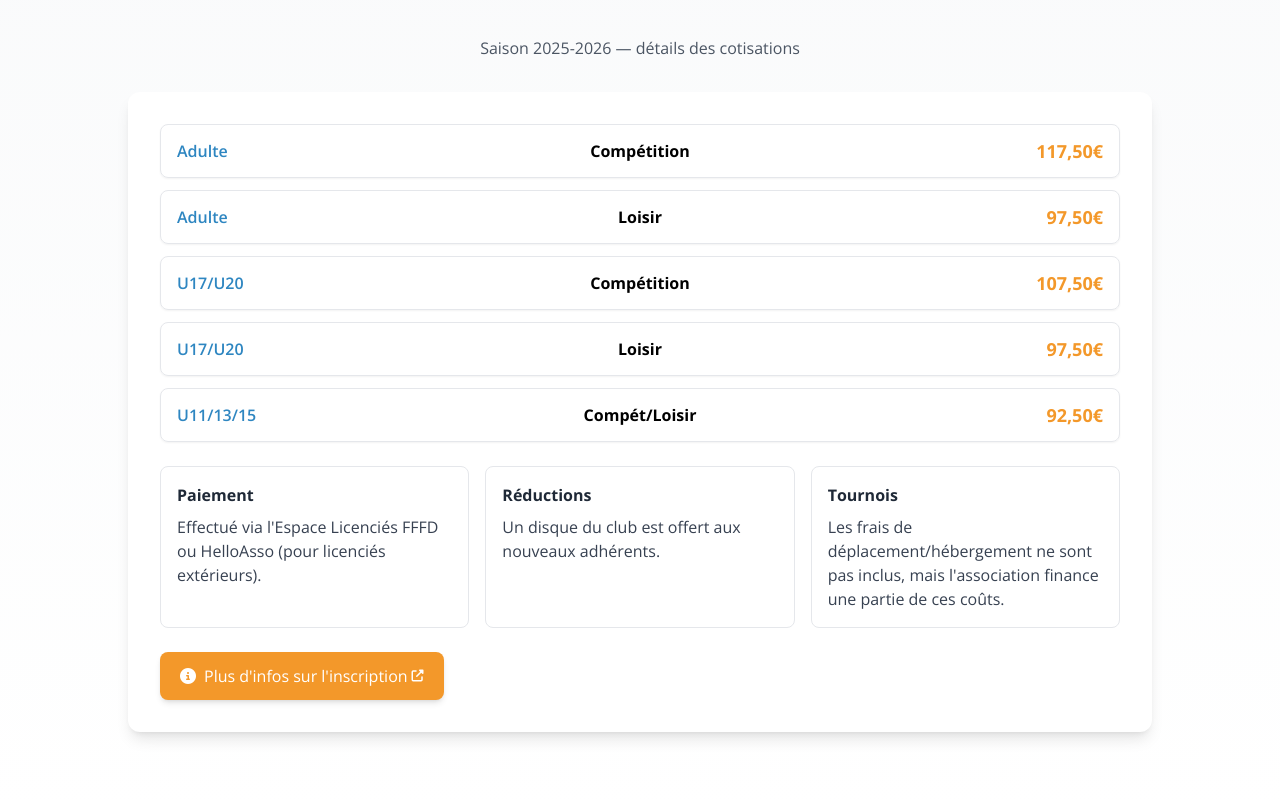
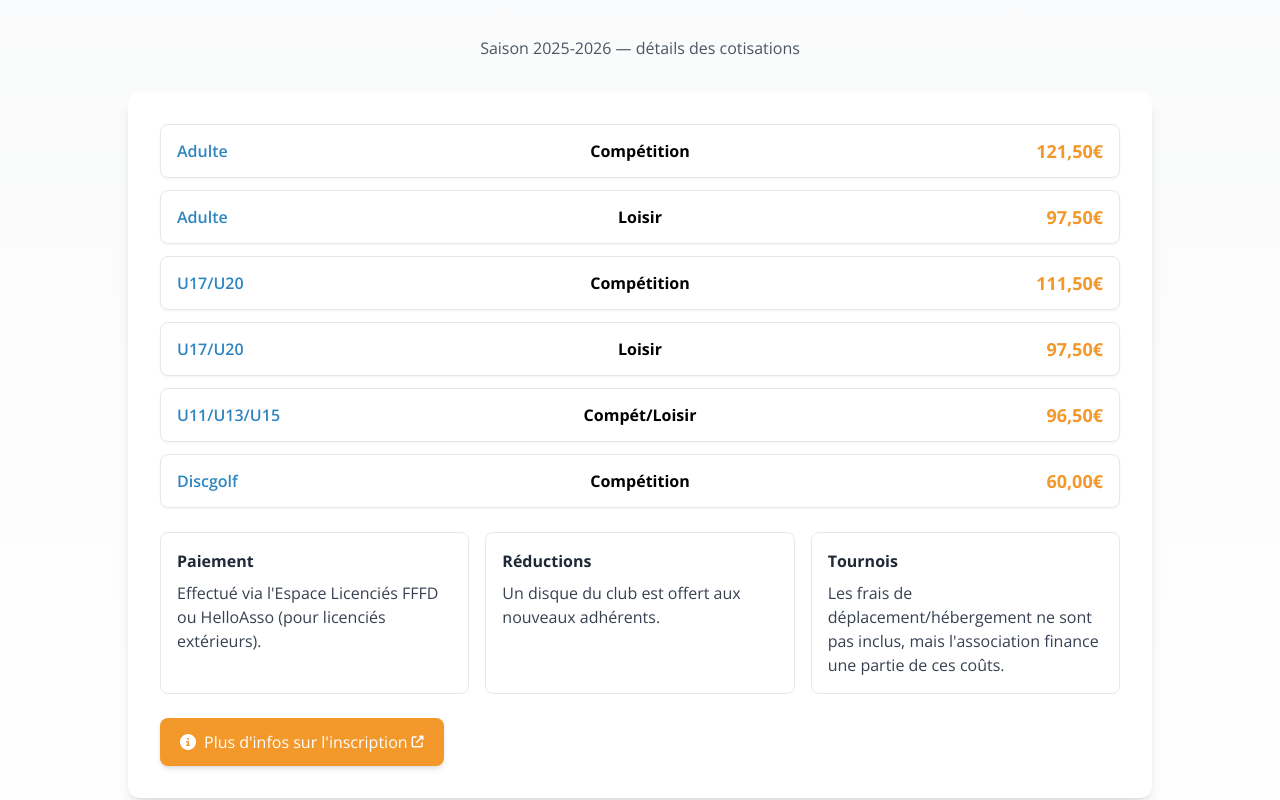
Before and after one commit to mtaek/ultimate-aigles-begles-web, a React (Vite) app in the folder react-app/: page /#accueil in a window 1280 px wide. Shown: the part 5200-6000 px from the top of the page. Built offline with nearby package versions, Linux system fonts and the light colour scheme; no server answers.

Commit message:
Refactor code structure for improved readability and maintainability

```diff
--- a/react-app/src/App.tsx
+++ b/react-app/src/App.tsx
@@ -114,8 +114,8 @@ const AppLayout: React.FC<{
           <Tarifs />
           <Calendrier />
           <HarpiesPreview />
+          <Avis />
           <Contact />
-          <Avis />
           <Actualites />
           <FAQ />
         </>} />
--- a/react-app/src/components/Contact.tsx
+++ b/react-app/src/components/Contact.tsx
@@ -552,7 +552,7 @@ const Contact: React.FC = () => {
               </div>
               <div className="text-center">
                 <div className="font-semibold text-gray-800 text-lg mb-2">Email</div>
-                <a href="#" onClick={copyEmail} className="text-blue-500 text-sm hover:underline cursor-pointer">
+                <a href="#" onClick={copyEmail} title="Copier l'email" className="text-blue-500 text-sm hover:underline cursor-pointer">
                   {copied ? 'Email copié !' : displayEmail()}
                 </a>
               </div>
--- a/react-app/src/components/FAQ.tsx
+++ b/react-app/src/components/FAQ.tsx
@@ -30,11 +30,15 @@ const FAQ: React.FC = () => {
     },
     {
       question: "Participez-vous à des compétitions ?",
-      answer: "Oui ! Le club participe à des compétitions régionales et nationales tout au long de la saison. Nous avons des équipes en championnat outdoor/extérieur, indoor/intérieur et beach/sable. Consultez notre palmarès pour voir nos résultats."
+      answer: "Oui ! Le club participe à des compétitions régionales et nationales tout au long de la saison. Nous avons des équipes en championnat outdoor/extérieur, indoor/intérieur et beach/sable."
     },
     {
       question: "Qu'est-ce que le tournoi des Harpies ?",
       answer: "Les Harpies est notre tournoi annuel 100% féminin en salle. C'est un événement convivial qui rassemble les meilleures équipes féminines de la région. Plus d'infos dans la section dédiée."
+    },
+    {
+      question: "Proposez-vous du Discgolf ?",
+      answer: "Oui ! Le club propose également une section Discgolf en compétition. Le Discgolf est un sport de précision où l'on lance des disques vers des cibles (corbeilles) sur un parcours. Une licence compétition Discgolf est disponible."
     }
   ];
 
@@ -46,8 +50,8 @@ const FAQ: React.FC = () => {
     if (lower.includes('horaire') || lower.includes("entraînement")) {
       return { href: '/#entrainements', label: 'Voir les entraînements' };
     }
-    if (lower.includes('palmarès') || lower.includes('compétition')) {
-      return { href: '/palmares', label: 'Voir le palmarès' };
+    if (lower.includes('compétition')) {
+      return { href: '/#calendrier', label: 'Voir le calendrier' };
     }
     if (lower.includes('harpies')) {
       return { href: '/#harpies', label: 'Découvrir les Harpies' };
--- a/react-app/src/components/Footer.tsx
+++ b/react-app/src/components/Footer.tsx
@@ -31,8 +31,7 @@ const Footer: React.FC<FooterProps> = ({ onOpenCookieSettings }) => (
             <a href="/#avis">Avis</a>
             <a href="/#actualites">Actualités</a>
             <a href="/#faq">FAQ</a>
-            <a href="/palmares">Palmarès</a>
-            <a href="/quiz">Quiz 🥏</a>
+            <a href="/quiz">Quiz</a>
             <a href="https://www.helloasso.com/associations/ultimate-begles/boutiques/boutique-des-aigles-de-begles" target="_blank" rel="noopener noreferrer">
               Boutique <i className="fas fa-external-link-alt text-xs ml-1" />
             </a>
@@ -75,22 +74,25 @@ const Footer: React.FC<FooterProps> = ({ onOpenCookieSettings }) => (
 
           {/* Partenaires */}
           <div className="flex flex-wrap items-center gap-6">
-            <a href="https://www.zulip.com/" target="_blank" rel="noopener noreferrer" className="hover:opacity-80 transition">
+            <a href="https://www.lagrandebouche.fr/" target="_blank" rel="noopener noreferrer" title="La Grande Bouche" className="hover:opacity-80 transition">
+              <img src="/images/partenaires/Logo-LaGrandBouche.svg" alt="La Grande Bouche" className="h-8 w-auto object-contain bg-white p-1" loading="lazy" />
+            </a>
+            <a href="https://www.zulip.com/" target="_blank" rel="noopener noreferrer" title="Zulip" className="hover:opacity-80 transition">
               <img src="/images/partenaires/zulip.png" alt="Zulip" className="h-8 w-auto object-contain" loading="lazy" />
             </a>
-            <a href="https://www.gironde.fr/" target="_blank" rel="noopener noreferrer" className="hover:opacity-80 transition">
+            <a href="https://www.gironde.fr/" target="_blank" rel="noopener noreferrer" title="Département de la Gironde" className="hover:opacity-80 transition">
               <img src="/images/partenaires/logo-gironde.png" alt="Département de la Gironde" className="h-8 w-auto object-contain" loading="lazy" />
             </a>
-            <a href="https://www.begles.fr/" target="_blank" rel="noopener noreferrer" className="hover:opacity-80 transition">
+            <a href="https://www.begles.fr/" target="_blank" rel="noopener noreferrer" title="Ville de Bègles" className="hover:opacity-80 transition">
               <img src="/images/partenaires/logo-ville-begles.jpg" alt="Ville de Bègles" className="h-8 w-auto object-contain" loading="lazy" />
             </a>
-            <a href="https://liguenouvelle-aquitaine.ffdisque.fr/" target="_blank" rel="noopener noreferrer" className="hover:opacity-80 transition">
+            <a href="https://liguenouvelle-aquitaine.ffdisque.fr/" target="_blank" rel="noopener noreferrer" title="Ligue Flying Disc de Nouvelle-Aquitaine" className="hover:opacity-80 transition">
               <img src="/images/partenaires/LFDNA.png" alt="Ligue Flying Disc de Nouvelle-Aquitaine" className="h-8 w-auto object-contain" loading="lazy" />
             </a>
-            <a href="https://www.ffdf.fr/" target="_blank" rel="noopener noreferrer" className="hover:opacity-80 transition">
+            <a href="https://www.ffdf.fr/" target="_blank" rel="noopener noreferrer" title="Fédération Flying Disc France" className="hover:opacity-80 transition">
               <img src="/images/partenaires/FFDF.png" alt="Fédération Flying Disc France" className="h-8 w-auto object-contain" loading="lazy" />
             </a>
-            <a href="https://www.creditmutuel.fr/" target="_blank" rel="noopener noreferrer" className="hover:opacity-80 transition">
+            <a href="https://www.cmso.com/" target="_blank" rel="noopener noreferrer" title="Crédit Mutuel du Sud-Ouest" className="hover:opacity-80 transition">
               <img src="/images/partenaires/credit-mutuel-du-sud-ouest.jpg" alt="Crédit Mutuel du Sud-Ouest" className="h-8 w-auto object-contain" loading="lazy" />
             </a>
           </div>
--- a/react-app/src/components/Tarifs.tsx
+++ b/react-app/src/components/Tarifs.tsx
@@ -7,11 +7,12 @@ const Tarifs: React.FC = () => {
   const startYear = currentMonth >= 8 ? currentYear : currentYear - 1;
   const seasonLabel = `${startYear}-${startYear + 1}`;
   const rows = [
-    { categorie: 'Adulte', type: 'Compétition', fffd: 58, assurance: 4.5, association: 55 },
-    { categorie: 'Adulte', type: 'Loisir', fffd: 38, assurance: 4.5, association: 55 },
-    { categorie: 'U17/U20', type: 'Compétition', fffd: 48, assurance: 4.5, association: 55 },
-    { categorie: 'U17/U20', type: 'Loisir', fffd: 38, assurance: 4.5, association: 55 },
-    { categorie: 'U11/13/15', type: 'Compét/Loisir', fffd: 33, assurance: 4.5, association: 55 },
+    { categorie: 'Adulte', type: 'Compétition', total: 121.5 },
+    { categorie: 'Adulte', type: 'Loisir', total: 97.5 },
+    { categorie: 'U17/U20', type: 'Compétition', total: 111.5 },
+    { categorie: 'U17/U20', type: 'Loisir', total: 97.5 },
+    { categorie: 'U11/U13/U15', type: 'Compét/Loisir', total: 96.5 },
+    { categorie: 'Discgolf', type: 'Compétition', total: 60 },
   ];
 
   return (
@@ -29,18 +30,15 @@ const Tarifs: React.FC = () => {
         <div className="bg-white rounded-xl shadow-lg p-6 md:p-8">
           {/* Cards layout: one block per line (compact) */}
           <div className="grid grid-cols-1 gap-3">
-            {rows.map((r) => {
-              const total = r.fffd + r.assurance + r.association;
-              return (
+            {rows.map((r) => (
                 <div key={`${r.categorie}-${r.type}`} className="border border-gray-200 rounded-lg px-4 py-3 shadow-sm">
                   <div className="flex items-center">
                     <span className="text-primary font-semibold flex-1 text-sm md:text-base">{r.categorie}</span>
                     <span className="text-black font-bold text-sm md:text-base text-center flex-1">{r.type}</span>
-                    <span className="text-secondary font-bold text-base md:text-lg text-right flex-1">{total.toFixed(2).replace('.', ',')}€</span>
+                    <span className="text-secondary font-bold text-base md:text-lg text-right flex-1">{r.total.toFixed(2).replace('.', ',')}€</span>
                   </div>
                 </div>
-              );
-            })}
+            ))}
           </div>
 
           <div className="mt-6 grid grid-cols-1 md:grid-cols-3 gap-4">
```
Also changed, not shown: react-app/public/images/partenaires/Logo-LaGrandBouche.svg (added), 1 other file (tests, documents, lock files or other folders).
